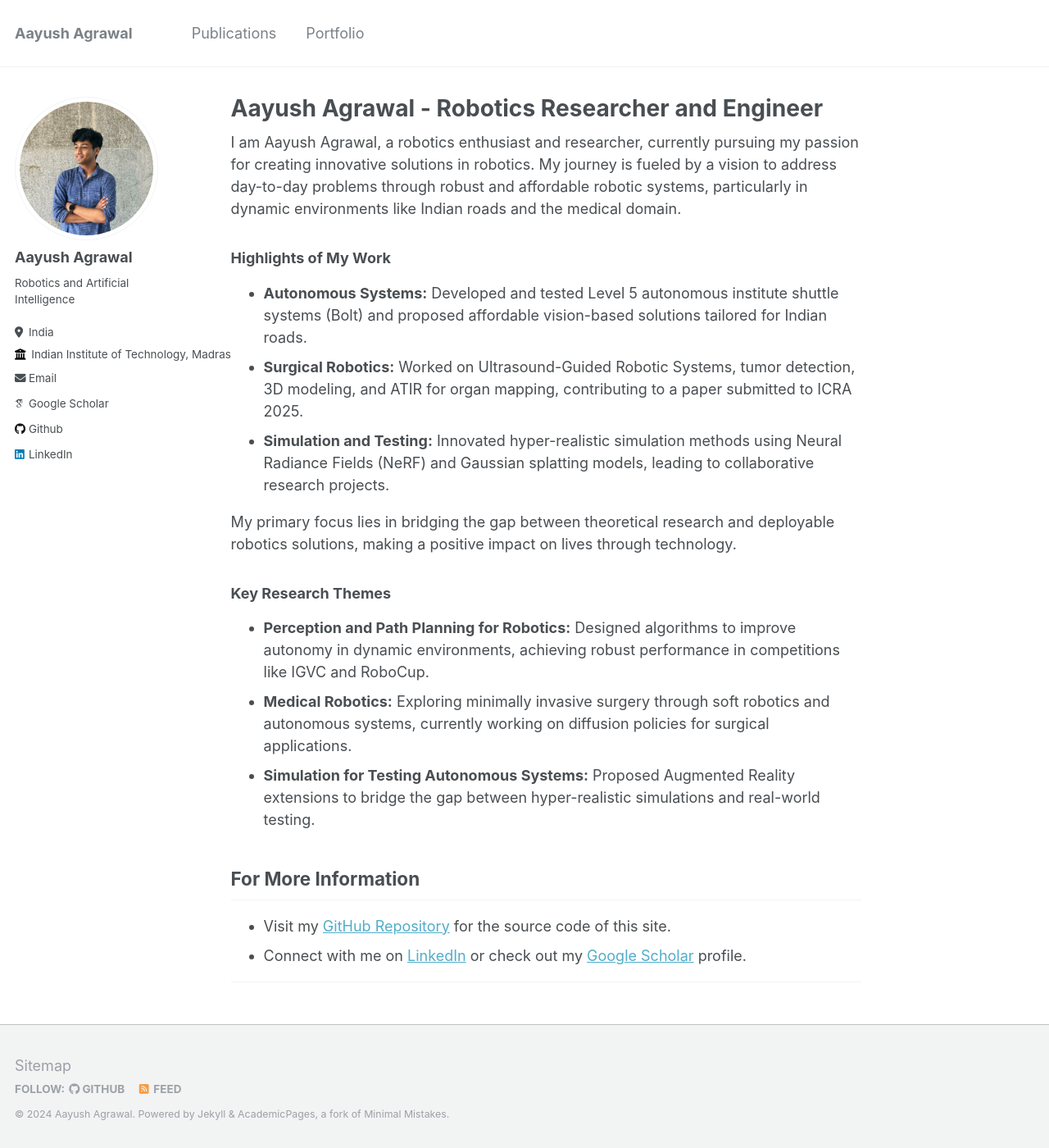
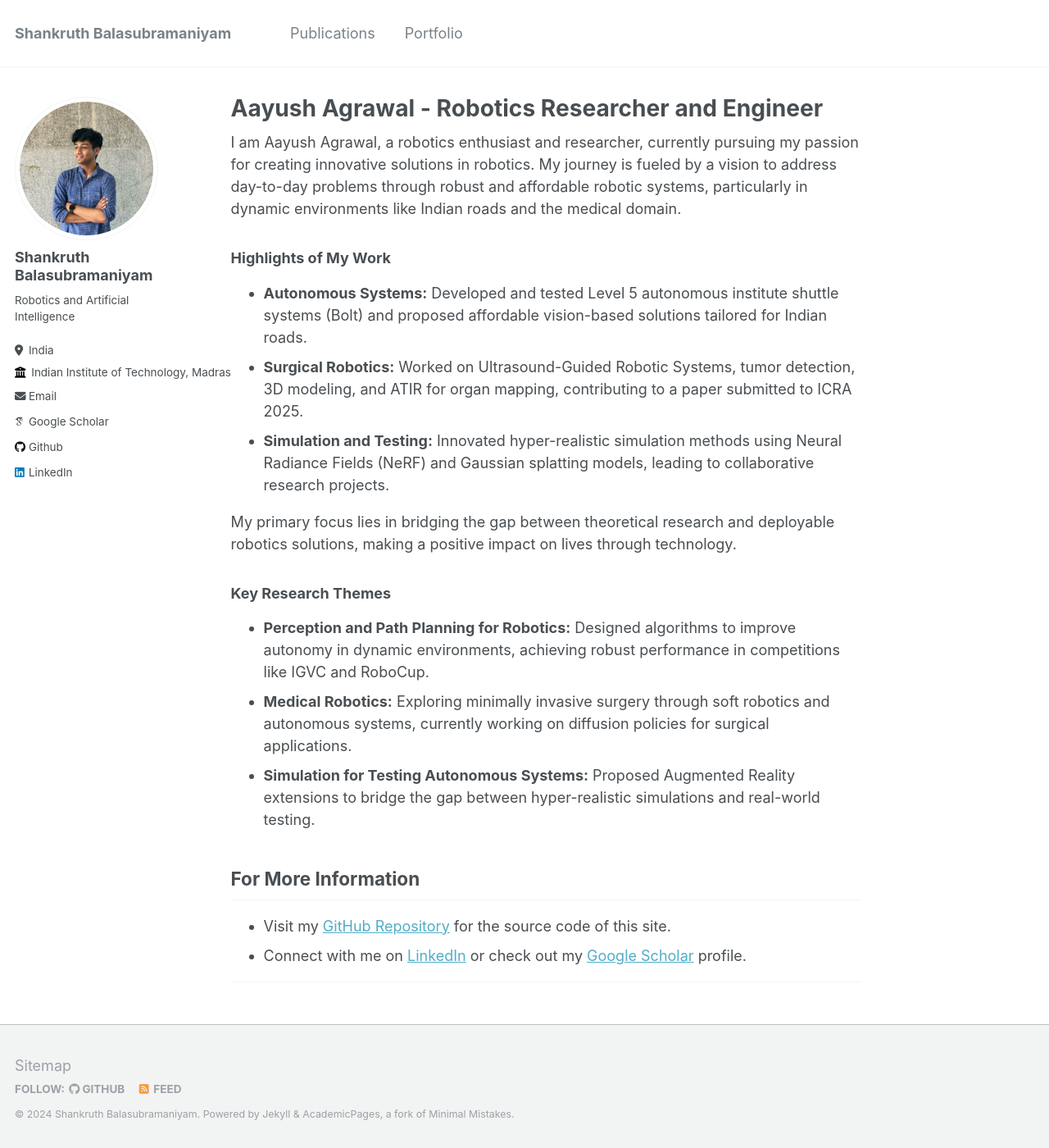
Before and after one commit to Harinibalasub/shankruthweb.github.io, a Jekyll site: the page built from _pages/about.md, in a window 1280 px wide and 1400 px high. Shown: the whole window at 82% size. Built offline with Jekyll 4.4.1, drawn with Linux system fonts in a browser that asks for light colours; some web fonts are replaced.

Commit message:
fix: one

```diff
--- a/_config.yml
+++ b/_config.yml
@@ -8,9 +8,9 @@
 
 # Basic Site Settings
 locale                   : "en-US"
-title                    : "Aayush Agrawal"
+title                    : "Shankruth Balasubramaniyam"
 title_separator          : "-"
-name                     : &name "Aayush Agrawal"
+name                     : &name "Shankruth Balasubramaniyam"
 description              : &description "Robotics and Artificial Intelligence"
 url                      : https://aayushagrawal2003.github.io/ # the base hostname & protocol for your site e.g. "https://mmistakes.github.io"
 baseurl                  : "" # the subpath of your site, e.g. "/blog"
@@ -22,7 +22,7 @@ repository               : "AayushAgrawal2003/AayushAgrawal2003.github.io"
 author:
   # Biographic information
   avatar           : "profile.png"
-  name             : "Aayush Agrawal"
+  name             : "Shankruth Balasubramaniyam"
   pronouns         : # example: "she/her"
   bio              : "Robotics and Artificial Intelligence"
   location         : "India"
```
